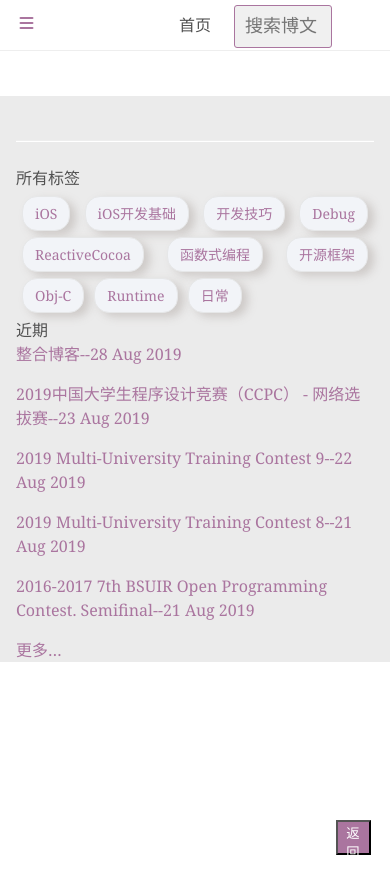
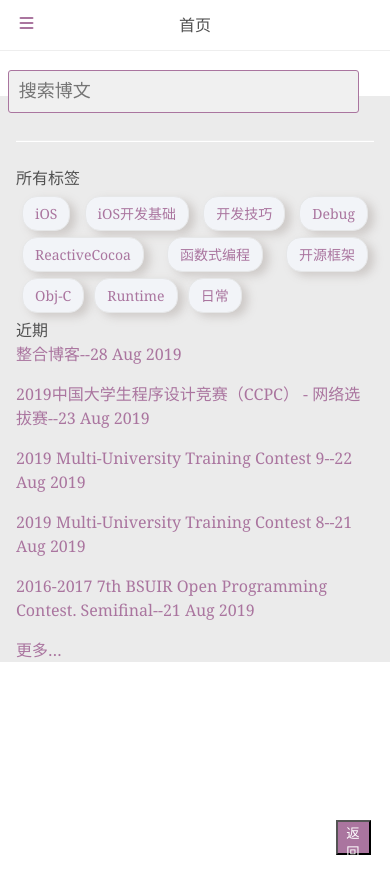
Before and after one commit to XtrueT/xtruet.github.com, a Jekyll site: the page built from index.html, in a window 390 px wide. Shown: the top 894 px of the page. Built offline with Jekyll 4.4.1, drawn with Linux system fonts in a browser that asks for light colours; comment, search, counter and statistics services are not loaded.

Commit message:
Update index.css

```diff
--- a/public/css/index.css
+++ b/public/css/index.css
@@ -59,7 +59,18 @@
   z-index: 100;
   margin-bottom: 3em;
 }
-
+@media (max-width:480px) {
+  .search-container {
+    left: 2%;
+    top: 70px;
+    position: absolute;
+    display: block;
+    width: 90vw;
+    height: 50px;
+    z-index: 100;
+    margin-bottom: 3em;
+  }
+}
 #search-input {
   background: #f0f0f0;
   border: none;
```
